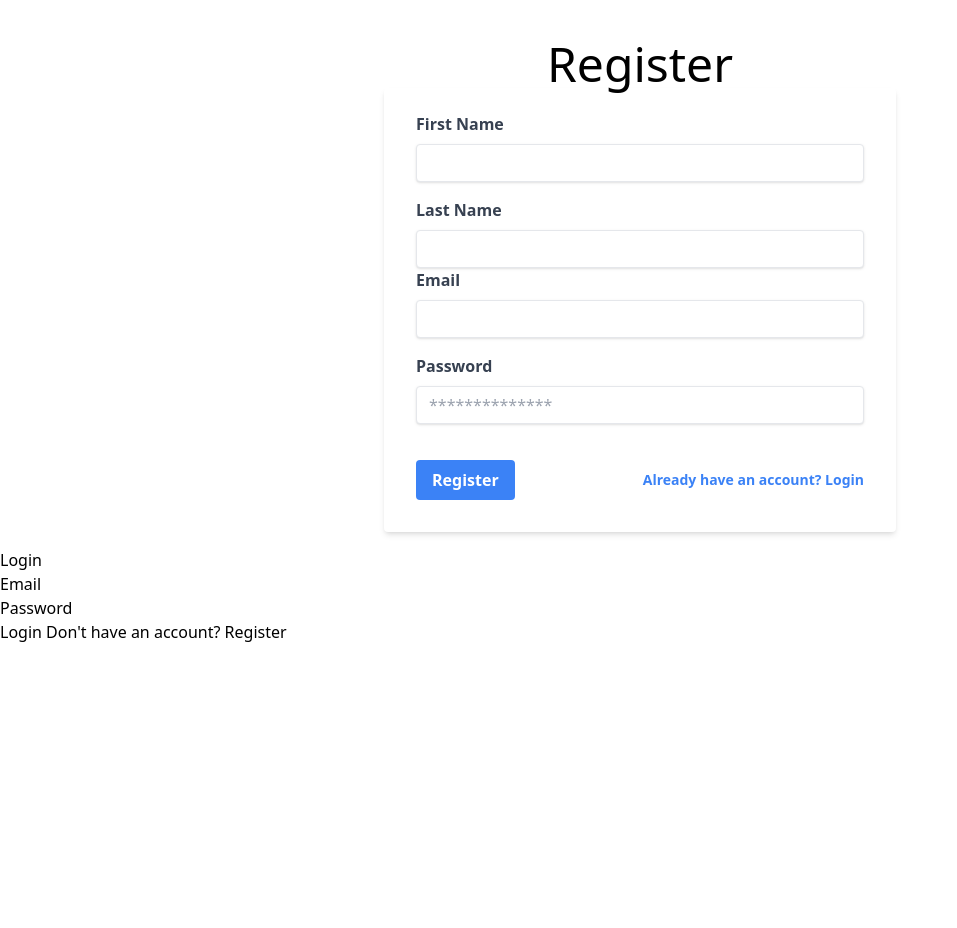
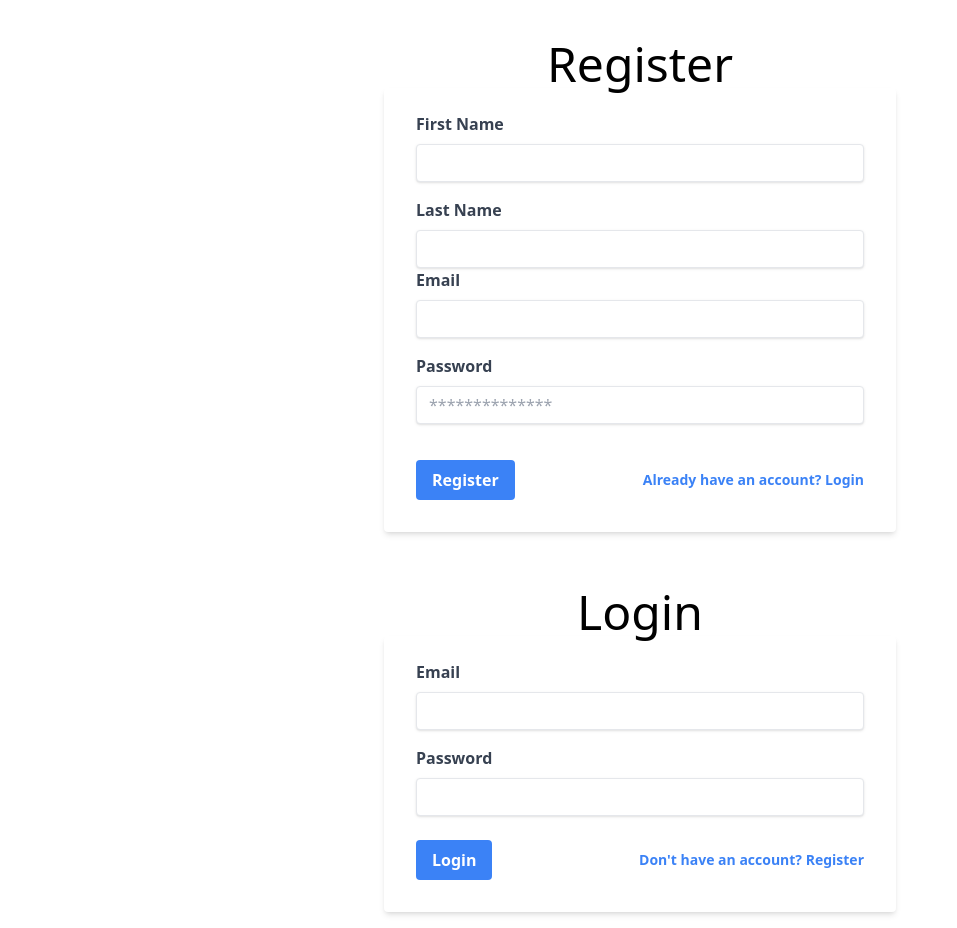
Before and after one commit to LuisCastilloKC/foodly-nutrition-client, a React (Create React App) app: page / in a window 1280 px wide. Shown: the whole page, without its empty margins (0-957 px from the left). Before the commit the page ends 800 px from the top, so only its background shows below. Built offline with nearby package versions, Linux system fonts and the light colour scheme.

Commit message:
style login form

```diff
--- a/src/components/user/Login.jsx
+++ b/src/components/user/Login.jsx
@@ -9,14 +9,14 @@
   console.log(userLogin);
 
   return (
-    <div>
-      <div>
-        <h1>Login</h1>
+    <div className="flex items-center justify-center pt-10">
+      <div className="w-full max-w-lg">
+        <div className="flex justify-center">
+          <h1 className="text-5xl">Login</h1>
         </div>
-      <div>
-        <form>
-          <div>
-            <label>Email</label>
+          <form className="bg-white shadow-md rounded px-8 pt-6 pb-8 mb-4">
+            <div className="mb-4">
+              <label className="block text-gray-700 text-md font-bold mb-2">Email</label>
               <input
                 type="text"
                 autoComplete="off"
@@ -24,10 +24,11 @@
                 onChange={(event) =>
                   setUserLogin({ ...userLogin, email: event.target.value })
                 }
+                className="shadow appearance-none border rounded w-full py-2 px-3 text-gray-700 leading-tight focus:outline-none focus:shadow-outline"
               />
             </div>
-          <div>
-            <label>Password</label>
+            <div className="mb-6">
+              <label className="block text-gray-700 text-md font-bold mb-2">Password</label>
               <input
                 type="password"
                 autoComplete="off"
@@ -35,11 +36,12 @@
                 onChange={(event) =>
                   setUserLogin({ ...userLogin, password: event.target.value })
                 }
+                className="shadow appearance-none border rounded w-full py-2 px-3 text-gray-700 leading-tight focus:outline-none focus:shadow-outline"
               />
             </div>
-          <div>
-            <button type="password">Login</button>
-            <a href="/"> Don't have an account? Register</a>
+            <div className="flex items-center justify-between">
+              <button type="password" className="bg-blue-500 hover:bg-blue-700 text-white font-bold py-2 px-4 rounded focus:outline-none">Login</button>
+              <a href="/" className="inline-block align-baseline font-bold text-sm text-blue-500 hover:text-blue-800"> Don't have an account? Register</a>
             </div>
           </form>
       </div>
```
Lines whose indentation alone changed are shown as unchanged.
